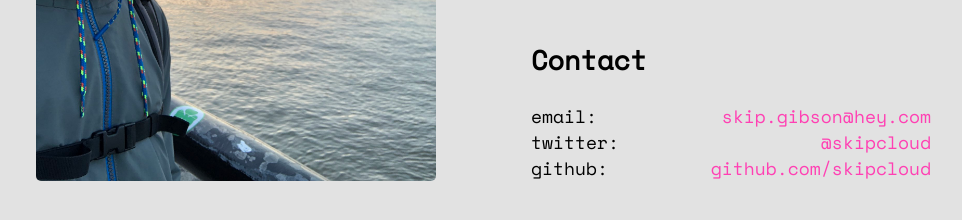
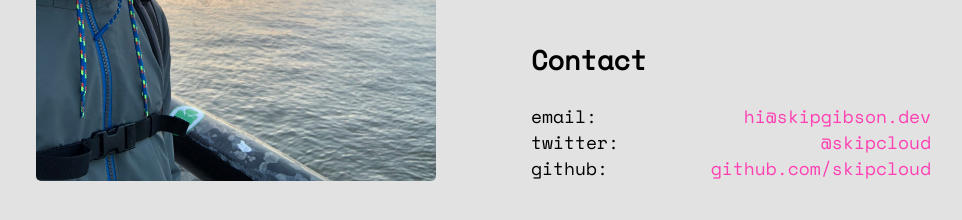
Before and after one commit to skipcloud/skipcloud.github.io, a Jekyll site: the page built from index.html, in a window 1280 px wide. Shown: the part 505-725 px from the top of the page, without its empty margins (159-1121 px from the left). Built offline with Jekyll 4.4.1, drawn with Linux system fonts in a browser that asks for light colours.

Commit message:
Update _config.yml
updating email

```diff
--- a/_config.yml
+++ b/_config.yml
@@ -19,7 +19,7 @@
 # in the templates via {{ site.myvariable }}.
 
 title: Skip Gibson
-email: skip.gibson@hey.com
+email: hi@skipgibson.dev
 description: >- # this means to ignore newlines until "baseurl:"
   Skip Gibson, software engineer, London
 baseurl: "" # the subpath of your site, e.g. /blog
```
